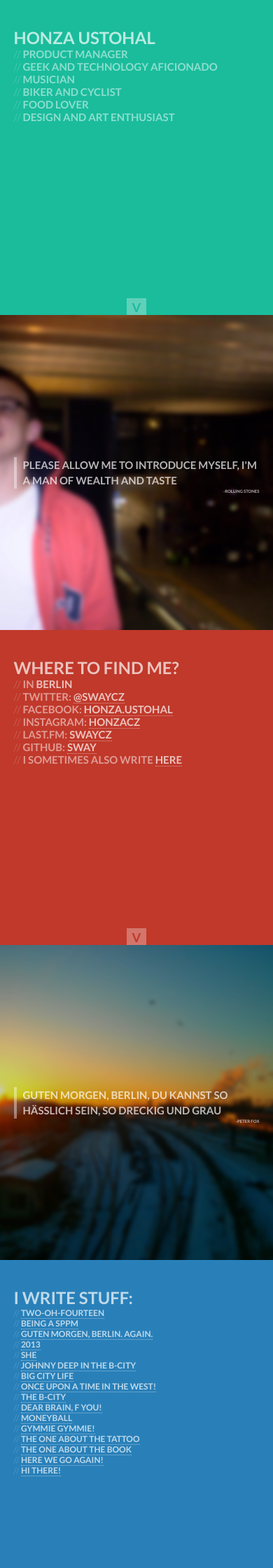
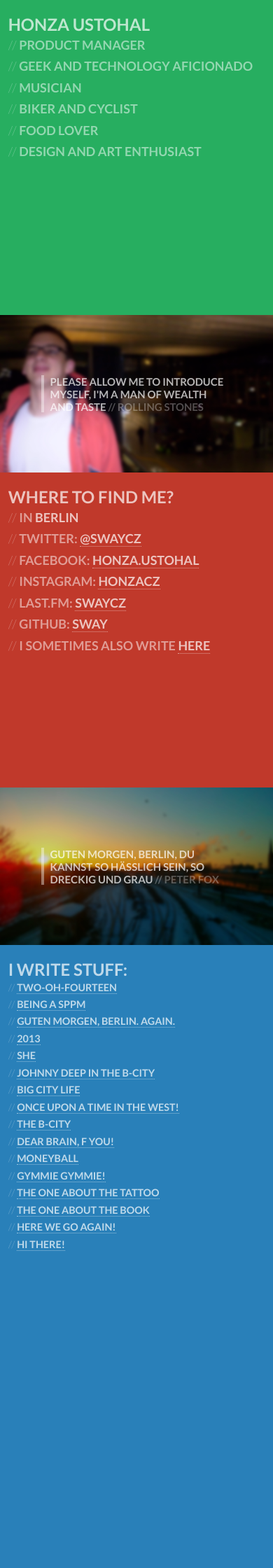
Before and after one commit to sway/sway.github.com, a Jekyll site: the page built from index.md, in a window 390 px wide. Shown: the top 2240 px of the page at 70% size. Built offline with Jekyll 4.4.1, drawn with Linux system fonts in a browser that asks for light colours.

Commit message:
Some changes

```diff
--- a/_layouts/post.html
+++ b/_layouts/post.html
@@ -4,7 +4,7 @@
 	<meta charset="utf-8">
 	<meta name="viewport" content="width=device-width, initial-scale=1.0">
 	<link href='/assets/css/post.css' rel='stylesheet' type='text/css'>
-	<link href='http://fonts.googleapis.com/css?family=Lato:100,300,700,300italic' rel='stylesheet' type='text/css'>
+	<link href='http://fonts.googleapis.com/css?family=Lato:100,300,700,300italic,700italic' rel='stylesheet' type='text/css'>
 
 </head>
 <body>
--- a/assets/css/main.css
+++ b/assets/css/main.css
@@ -31,7 +31,7 @@ article footer {
 
 article footer a.next {
 	background-color: rgba(255, 255, 255, 0.3);;
-	color: rgba(26, 188, 156, 1.0);
+	color: rgba(39, 174, 96,1);
 	font-size: 3em;
 	padding: 0.1em 0.4em 0.2em;
 	text-decoration: none;
@@ -49,11 +49,10 @@ article.bottom {
 }
 
 article#about {
-	background-color: rgba(26, 188, 156, 1.0);
+	background-color: rgba(39, 174, 96,1.0);
 }
 
 article#contact {
-
 	background-color: rgba(192, 57, 43,1.0);
 }
 
@@ -77,23 +76,23 @@ article.placeholder {
 	}
 
 article.placeholder h1 {
-	position: relative;
-	height: 33.33%;
+	position: absolute;
+	height: 3.5em;
 	font-size: 2.5em;
 	border-left: 0.3em solid rgba(255,255,255,0.4);
+	margin: auto;
+	top: 0;
+	bottom: 0;
+	right: 0;
+	left: 0;
+	width: 70%;
+	padding: 0;
 	padding-left: 0.6em;
 	margin: auto;
-	top: 33.33%;
-	line-height: 1.5em;
 }
 
-article.placeholder span {
-	position: relative;
-	display: block;
-	top: 40%;
-	right: 0;
-	text-align: right;
-	color: rgba(255,255,255, 0.7);
+article.placeholder h1 span {
+	color: rgba(255,255,255, 0.3);
 	text-transform: uppercase;
 }
 
@@ -199,6 +198,30 @@ article#blog ul a:active {
 	border: none;
 }
 
+@media(max-width: 990px) {
+
+	html, body {
+		font-size: 14px;
+	}
+
+}
+
+@media(max-width: 860px) {
+
+	html, body {
+		font-size: 12px;
+	}
+
+}
+
+@media(max-width: 750px) {
+
+	html, body {
+		font-size: 10px;
+	}
+
+}
+
 
 @media(max-width: 670px) {
 
@@ -216,22 +239,31 @@ article#blog ul a:active {
 	}
 
 	article {
-		padding: 10% 5%;
+		padding: 5% 3%;
 		height: auto;
 		min-height: 50%;
+	}
+
+	article footer {
+		display: none;
 	}
 
 	article#blog {
 		height: 100%;
 	}
 
-	article.placeholder h1 {
-		height: auto;
-		top: 45%;
+	article.placeholder {
+		height: 25%;
+		min-height: 25%;
 	}
 
 	article.placeholder span {
 		top: 45%;
+	}
+
+	ul li {
+		line-height: 1.7em;
+		font-size: 1.2em;
 	}
 
 	ul li:before {
--- a/index.md
+++ b/index.md
@@ -21,8 +21,7 @@ layout: layout-default
 </article>
 
 <article id="me" class="placeholder">
-	<h1>Please allow me to introduce myself, I'm a man of wealth and taste</h1>
-	<span>-Rolling Stones</span>
+	<h1>Please allow me to introduce myself, I'm a man of wealth and taste <span>//&nbsp;Rolling Stones</span></h1>
 </article>
 
 <article id="contact">
@@ -43,8 +42,7 @@ layout: layout-default
 </article>
 
 <article id="berlin" class="placeholder">
-	<h1>Guten Morgen, Berlin, Du kannst so h&auml;sslich sein, so dreckig und grau</h1>
-	<span>-Peter Fox</span>
+	<h1>Guten Morgen, Berlin, Du kannst so h&auml;sslich sein, so dreckig und grau <span>//&nbsp;Peter Fox</span></h1>
 </article>
 
 {% if site.posts.size > 0 %}
```
Also changed, not shown: assets/css/post.css (+5 -23 lines). Lines whose indentation alone changed are shown as unchanged.
